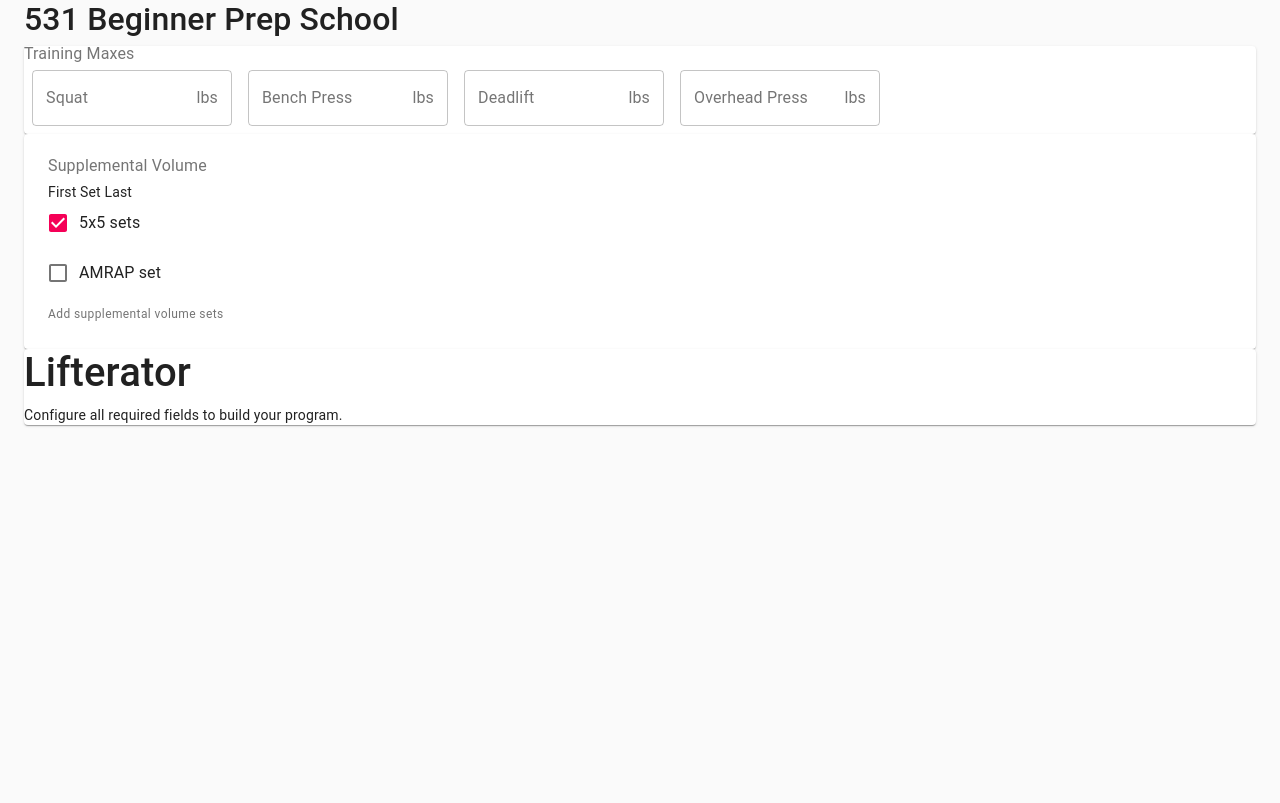
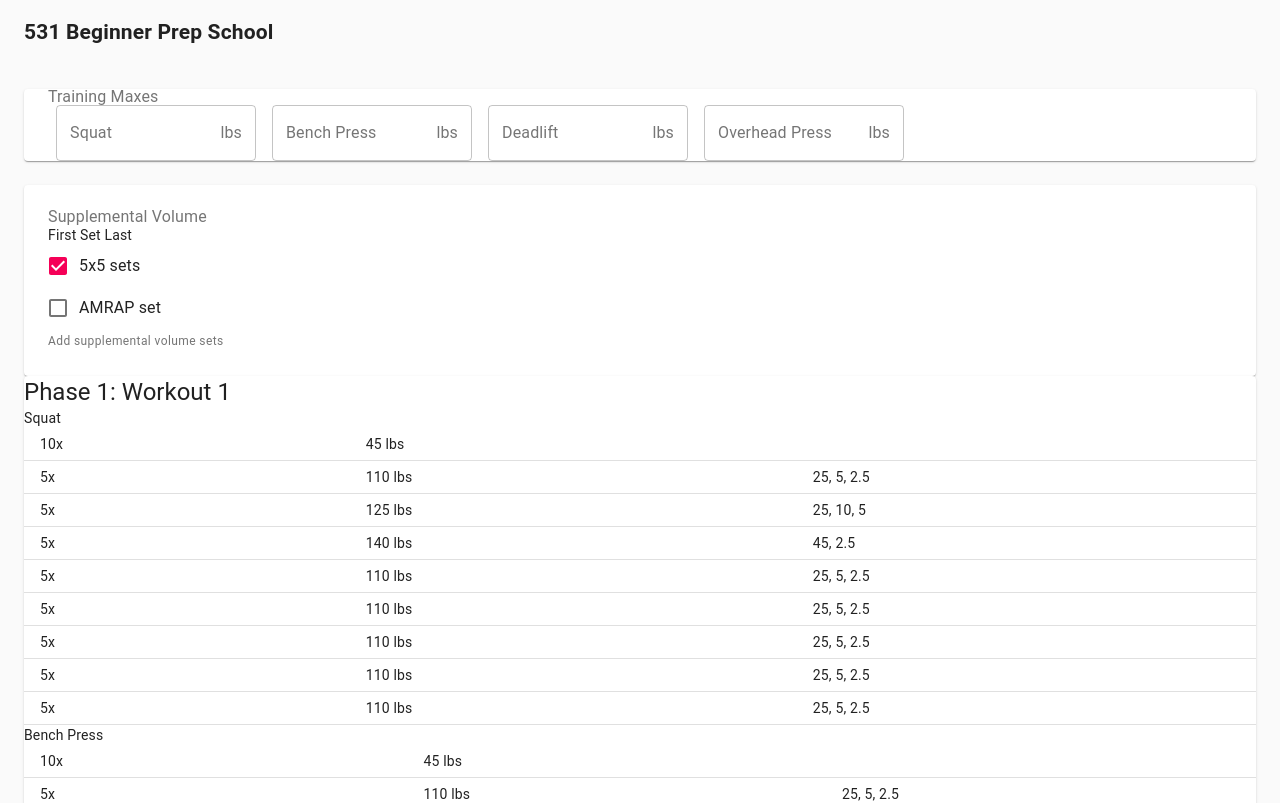
Before and after one commit to jefffm/lifterator, a React (Create React App) app: page / in a window 1280 px wide. Shown: the top 803 px of the page. Built offline with nearby package versions, Linux system fonts and the light colour scheme.

Commit message:
move stuff around a bit

```diff
--- a/src/lib/TrainingMaxesForm.tsx
+++ b/src/components/TrainingMaxesForm.tsx
@@ -1,6 +1,6 @@
 import React from 'react'
 import clsx from 'clsx'
-import { IExerciseWeightMapping } from './Types';
+import { IExerciseWeightMapping } from '../lib/Types';
 import { makeStyles, Theme, createStyles } from '@material-ui/core/styles'
 
 import Typography from '@material-ui/core/Typography'
@@ -15,6 +15,7 @@
         container: {
             display: 'flex',
             flexWrap: 'wrap',
+            margin: theme.spacing(3),
         },
         textField: {
             marginLeft: theme.spacing(1),
--- a/src/lib/VolumeForm.tsx
+++ b/src/components/VolumeForm.tsx
@@ -1,6 +1,6 @@
 import React from 'react';
 
-import { IVolumeSettings } from './Types'
+import { IVolumeSettings } from '../lib/Types'
 
 import { makeStyles, Theme, createStyles } from '@material-ui/core/styles'
 import FormLabel from '@material-ui/core/FormLabel'
@@ -30,7 +30,7 @@
     const classes = useStyles();
 
     return (
-        <div className={classes.root}>
+        <div hide-print className={classes.root}>
             <FormControl component="fieldset" className={classes.formControl}>
                 <FormLabel component="legend">Supplemental Volume</FormLabel>
                 First Set Last
--- a/src/lib/WorkoutSet.tsx
+++ b/src/components/WorkoutSetRow.tsx
@@ -1,6 +1,7 @@
-import React, { ReactNode, Component } from 'react'; // we need this to make JSX compile
-import { Reps, SetType } from './Types';
-import { stringLiteralTypeAnnotation } from '@babel/types';
+import React, { ReactNode, Component } from 'react'
+import { Reps, SetType } from '../lib/Types'
+import TableCell from '@material-ui/core/TableCell'
+import TableRow from '@material-ui/core/TableRow'
 
 export type WorkoutSetProps = {
     exercise: string
@@ -34,13 +35,14 @@
             }
         )()
 
-        return <tr>
-            <td>{reps.num}{repsToken}</td>
-            <td>{weight} {unit}</td>
-            <td style={{ textAlign: 'left' }}>
+        {/* TODO: set the key? */ }
+        return <TableRow>
+            <TableCell>{reps.num}{repsToken}</TableCell>
+            <TableCell>{weight} {unit}</TableCell>
+            <TableCell align="left">
                 {plates.join(", ")}
-            </td>
-        </tr >
+            </TableCell>
+        </TableRow>
     }
 }
 
--- /dev/null
+++ b/src/components/WorkoutSetTable.tsx
@@ -0,0 +1,64 @@
+import React, { Component, ReactNode } from 'react'
+import { WorkoutSet, WorkoutSetProps } from './WorkoutSetRow'
+import { createStyles, Theme, makeStyles } from '@material-ui/core/styles'
+import Grid from '@material-ui/core/Grid'
+import Table from '@material-ui/core/Table'
+import TableHead from '@material-ui/core/TableHead'
+import TableBody from '@material-ui/core/TableBody'
+import Paper from '@material-ui/core/Paper'
+
+
+
+const useStyles = makeStyles((theme: Theme) =>
+    createStyles({
+        root: {
+            width: '100%',
+        },
+        paper: {
+            marginTop: theme.spacing(3),
+            width: '100%',
+            overflowX: 'auto',
+            marginBottom: theme.spacing(2),
+        },
+        table: {
+            minWidth: 100,
+        },
+    }),
+);
+
+
+type SetGroupProps = {
+    name: string
+    sets: WorkoutSetProps[]
+    unit: string
+};
+
+export default function SetGroup(props: SetGroupProps) {
+    const classes = useStyles()
+
+    const name = props.name
+    const sets = props.sets
+    const unit = props.unit
+
+    var setElems = []
+    for (const [i, item] of sets.entries()) {
+        setElems.push(<WorkoutSet
+            key={i}
+            exercise={item.exercise}
+            reps={item.reps}
+            weight={item.weight}
+            plates={item.plates}
+            unit={unit}
+        />)
+    }
+    return <div className={classes.root}>
+        <Table className={classes.table} size="small">
+            <TableHead>
+                {name}
+            </TableHead>
+            <TableBody>
+                {setElems}
+            </TableBody>
+        </Table>
+    </div>
+}
--- a/src/index.tsx
+++ b/src/index.tsx
@@ -1,14 +1,8 @@
 import React from 'react';
 import ReactDOM from 'react-dom';
-import 'bootstrap/dist/css/bootstrap.min.css';
 import './index.css';
 import App from './App';
 import * as serviceWorker from './serviceWorker';
 
-
 ReactDOM.render(<App />, document.getElementById('root'));
-
-// If you want your app to work offline and load faster, you can change
-// unregister() to register() below. Note this comes with some pitfalls.
-// Learn more about service workers: https://bit.ly/CRA-PWA
 serviceWorker.register();
--- a/src/lib/Phase.tsx
+++ b/src/lib/Phase.tsx
@@ -3,8 +3,6 @@
 import { IExerciseWeightMapping, ISetPrototype } from './Types'
 import PlateCalculator from '../util/PlateCalculator'
 import { WarmupGen } from './WarmupGen'
-
-import Grid from '@material-ui/core/Grid'
 
 
 // TODO: receive training maxes
@@ -27,11 +25,7 @@
         const unit = this.props.unit
 
         // TODO: Add configuration for number of days and splits (eg. 4 day vs. 2 day)
-        return <Grid
-            container
-            direction="column"
-            justify="space-evenly"
-            alignItems="stretch">
+        return <div>
             <Workout
                 number={1}
                 phase={number}
@@ -52,7 +46,7 @@
                 setProtos={setProtos}
                 unit={unit}
             />
-        </Grid >
+        </div>
     }
 }
 
--- a/src/lib/Program.tsx
+++ b/src/lib/Program.tsx
@@ -4,15 +4,14 @@
 import Grid from '@material-ui/core/Grid'
 import Paper from '@material-ui/core/Paper'
 import Box from '@material-ui/core/Box'
-import Typography from '@material-ui/core/Typography'
 import Collapse from "@material-ui/core/Collapse"
 
 import * as types from './Types'
 import { Phase } from './Phase'
-import TrainingMaxesForm from './TrainingMaxesForm'
+import TrainingMaxesForm from '../components/TrainingMaxesForm'
 import { PlateCalculator, IAvailablePlates } from '../util/PlateCalculator'
 import { BeyondWarmupGen } from './WarmupGen'
-import { VolumeForm } from './VolumeForm'
+import { VolumeForm } from '../components/VolumeForm'
 
 type ProgramProps = {
     name: string
@@ -33,11 +32,19 @@
         super(props)
 
         this.state = {
+            /*
             "trainingMaxes": {
                 "Squat": undefined,
                 "Bench Press": undefined,
                 "Deadlift": undefined,
                 "Overhead Press": undefined
+            },
+            */
+            "trainingMaxes": {
+                "Squat": 155,
+                "Bench Press": 155,
+                "Deadlift": 200,
+                "Overhead Press": 105
             },
             "liftWarmupBaseWeights": {
                 "Squat": 135,
@@ -199,7 +206,7 @@
                         }
                     </Box>
                 </Collapse>
-            </Grid >
-        </Container >
+            </Grid>
+        </Container>
     }
 }
--- a/src/lib/SetGroup.tsx
+++ /dev/null
@@ -1,47 +0,0 @@
-import React, { Component, ReactNode } from 'react'
-import { WorkoutSet, WorkoutSetProps } from './WorkoutSet'
-import Table from 'react-bootstrap/Table'
-import Card from 'react-bootstrap/Card';
-import Col from 'react-bootstrap/Col'
-
-
-type SetGroupProps = {
-    name: string
-    sets: WorkoutSetProps[]
-    unit: string
-};
-
-export class SetGroup extends Component<SetGroupProps> {
-    render(): ReactNode {
-        const name = this.props.name
-        const sets = this.props.sets
-        const unit = this.props.unit
-
-        // TODO: generate warmup sets with "Beyond 531" method
-        var setElems = []
-        for (const [i, item] of sets.entries()) {
-            setElems.push(<WorkoutSet
-                key={i}
-                exercise={item.exercise}
-                reps={item.reps}
-                weight={item.weight}
-                plates={item.plates}
-                unit={unit}
-            />)
-        }
-        return <Col md={6}>
-            <Card>
-                <Card.Header>{name}</Card.Header>
-                <Card.Body>
-                    <Table bordered hover size="sm">
-                        <tbody>
-                            {setElems}
-                        </tbody>
-                    </Table>
-                </Card.Body>
-            </Card >
-        </Col>
-    }
-}
-
-export default SetGroup
--- a/src/lib/Workout.tsx
+++ b/src/lib/Workout.tsx
@@ -1,10 +1,9 @@
 import React, { Component, ReactNode } from 'react'
-import SetGroup from './SetGroup';
+import SetGroup from '../components/WorkoutSetTable';
 import { round5 } from '../util/Math';
 import PlateCalculator from '../util/PlateCalculator'
 import { ISetPrototype, SetType } from './Types'
 import Grid from '@material-ui/core/Grid'
-import Row from 'react-bootstrap/Row'
 import WarmupGen from './WarmupGen'
 import Paper from '@material-ui/core/Paper'
 import Typography from '@material-ui/core/Typography'
@@ -36,7 +35,6 @@
                 <Typography variant="h5" component="h3">
                     Phase {phase + 1}: Workout {number}
                 </Typography>
-                <Row noGutters>
                 {
                     mainLifts.map(
                         function (lift) {
@@ -80,7 +78,6 @@
                     )
                 }
                 <SetGroup name="Accessories" sets={[]} unit={unit} />
-                </Row>
             </Paper>
         </Grid >
     }
```
Lines whose indentation alone changed are shown as unchanged.
